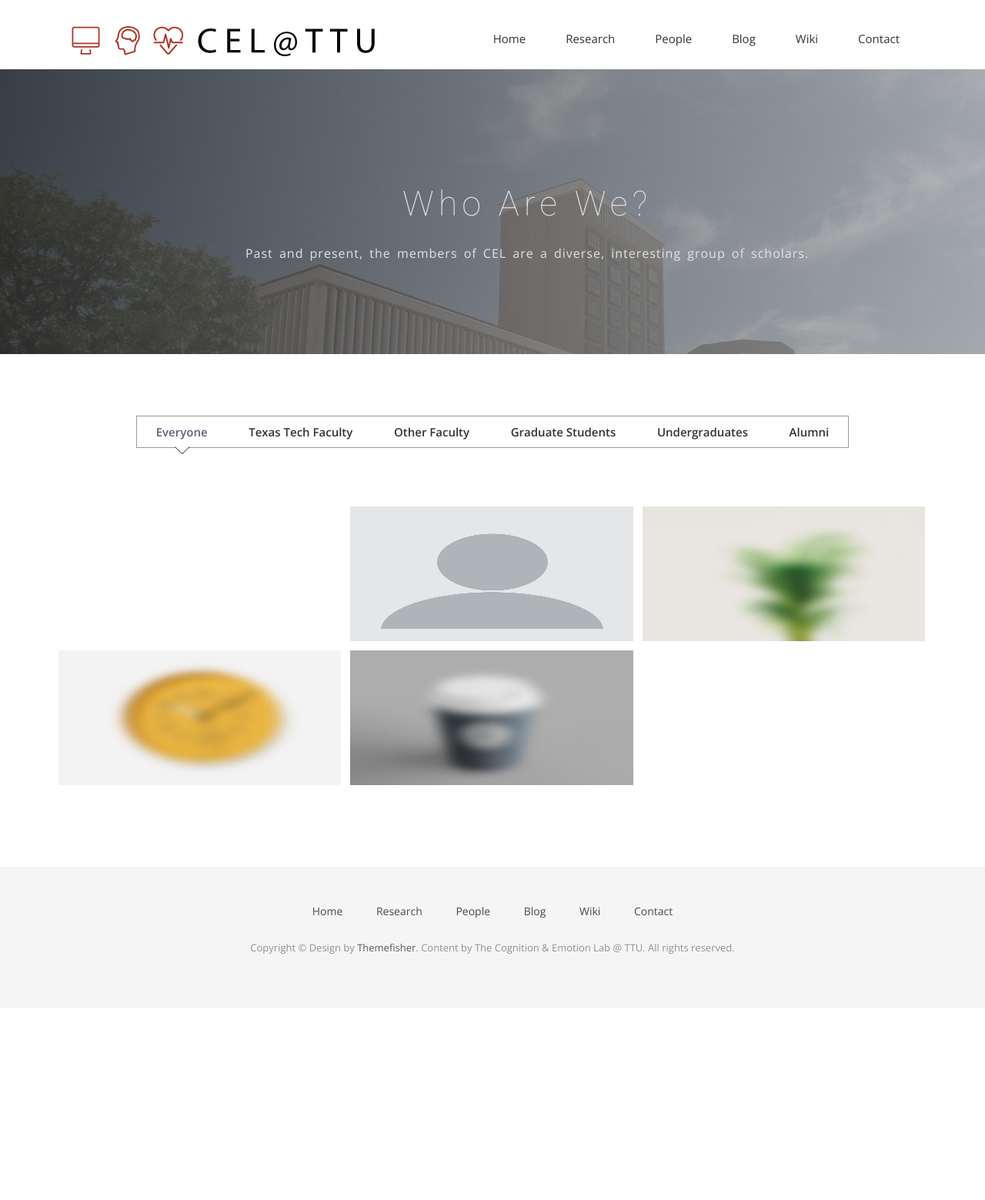
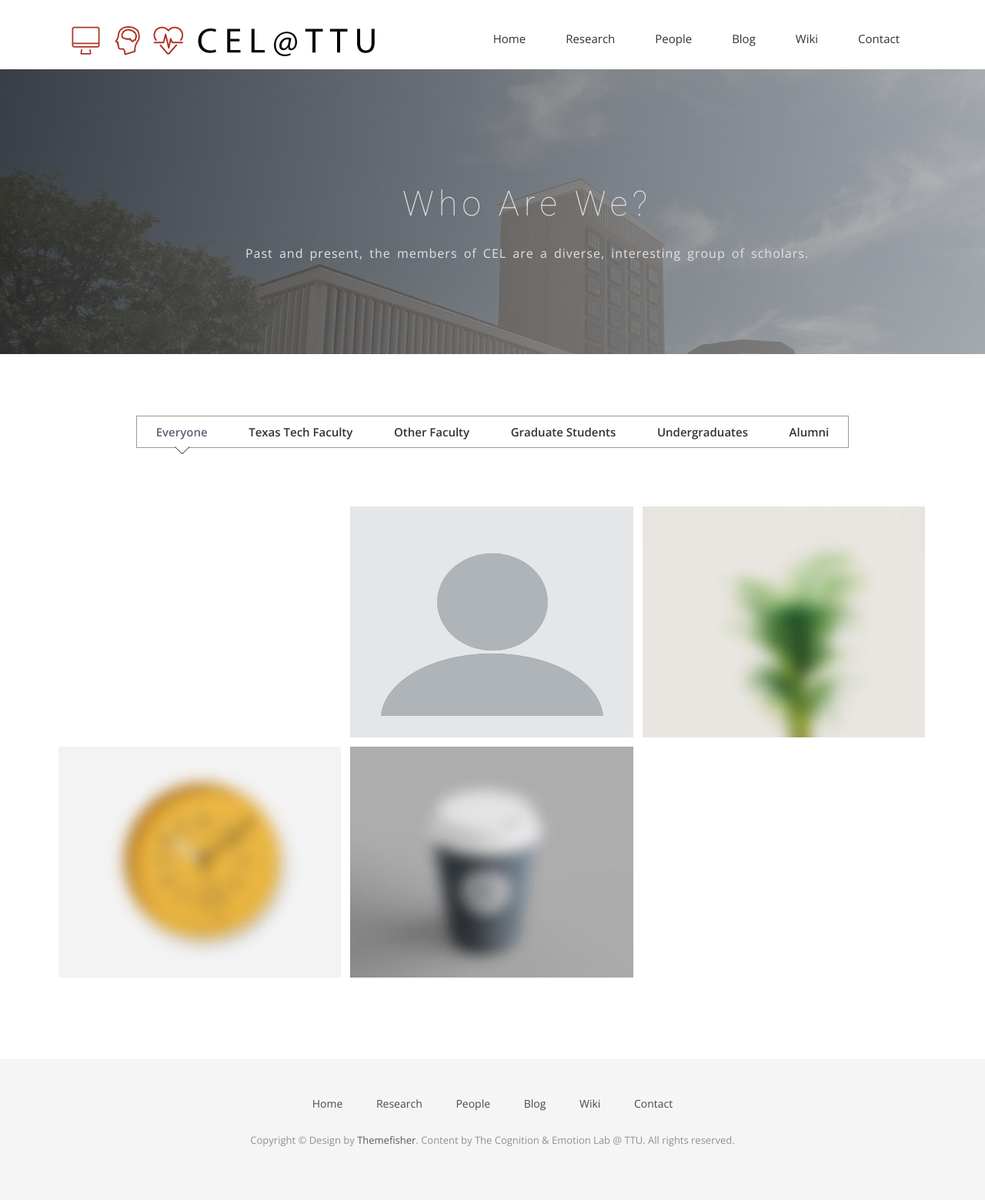
Before and after one commit to cognitionemotionlab/cognitionemotionlab.github.io, a Jekyll site: the page built from team.html, in a window 1280 px wide. Shown: the whole page at 77% size. Built offline with Jekyll 4.4.1, drawn with Linux system fonts in a browser that asks for light colours; nearby versions of some CDN libraries; some web fonts are replaced; before the commit the page ends 1309 px from its top, so only the background shows below that.

Commit message:
Trying to adjust max height of image.

```diff
--- a/css/airspace.css
+++ b/css/airspace.css
@@ -505,7 +505,7 @@ header .navbar-default .navbar-nav li a:hover {
 }
 #portfolio-work .block .portfolio-contant ul img {
   width: 100%;
-  max-height: 175px;
+  max-height: 300px;
   overflow: hidden;
 }
 #portfolio-work .block .portfolio-contant .overly {
```
